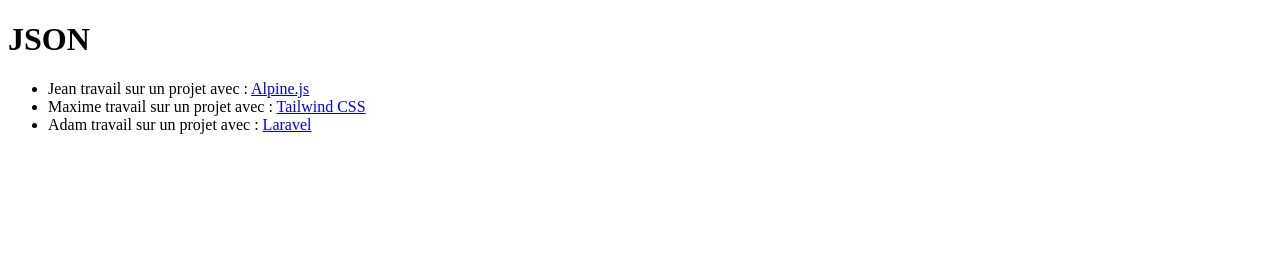
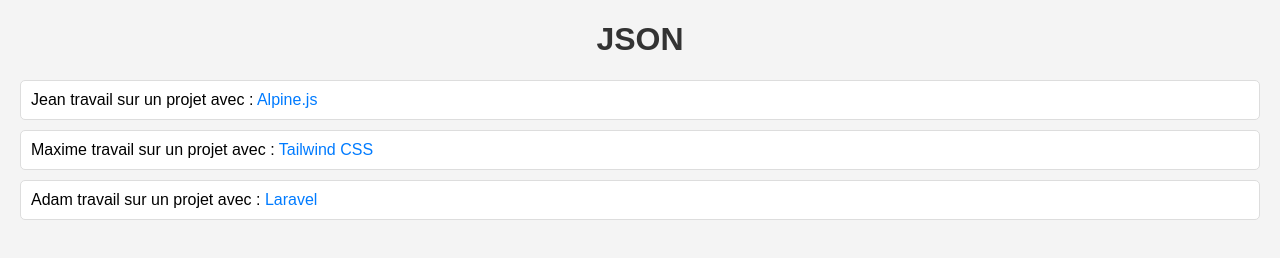
Before and after one commit to MMI-SAE-105/r113-tp5-galerie-et-json-b2-Gachod-Pierre, a plain HTML site: page 02-json.html in a window 1280 px wide. Drawn offline with nearby package versions, Linux system fonts and the light colour scheme.

Commit message:
modification style json.html

```diff
--- a/02-json.html
+++ b/02-json.html
@@ -4,6 +4,42 @@
     <meta charset="UTF-8">
     <meta name="viewport" content="width=device-width, initial-scale=1.0">
     <script defer src="https://cdn.jsdelivr.net/npm/alpinejs@3.x.x/dist/cdn.min.js"></script>
+    <style>
+        body {
+            font-family: Arial, sans-serif;
+            background-color: #f4f4f4;
+            margin: 0;
+            padding: 0;
+        }
+
+        h1 {
+            text-align: center;
+            color: #333;
+        }
+
+        ul {
+            list-style: none;
+            padding: 0;
+            margin: 20px;
+        }
+
+        li {
+            background-color: #fff;
+            border: 1px solid #ddd;
+            border-radius: 5px;
+            margin-bottom: 10px;
+            padding: 10px;
+        }
+
+        a {
+            color: #007bff;
+            text-decoration: none;
+        }
+
+        a:hover {
+            text-decoration: underline;
+        }
+    </style>
     <title>JSON</title>
 </head>
 <body>
```
